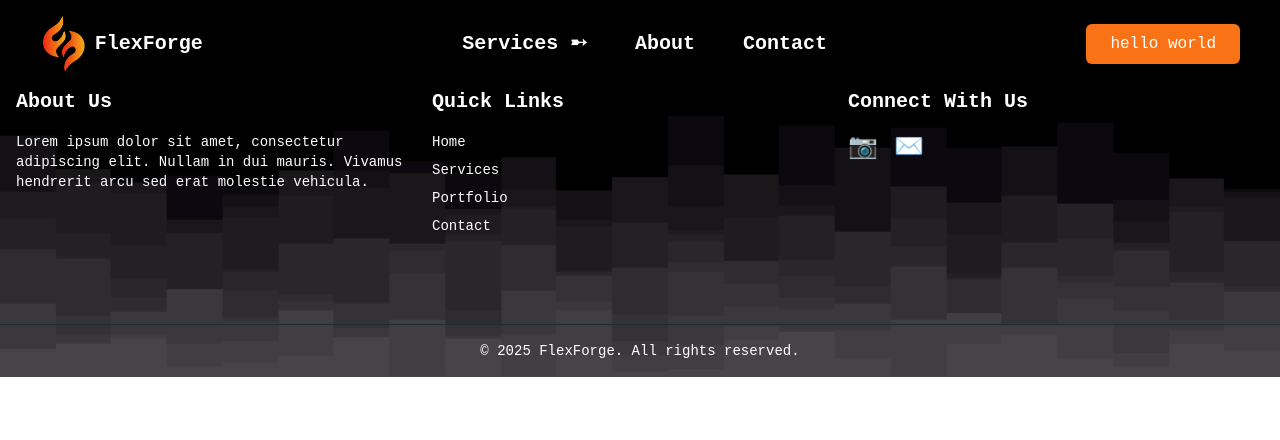
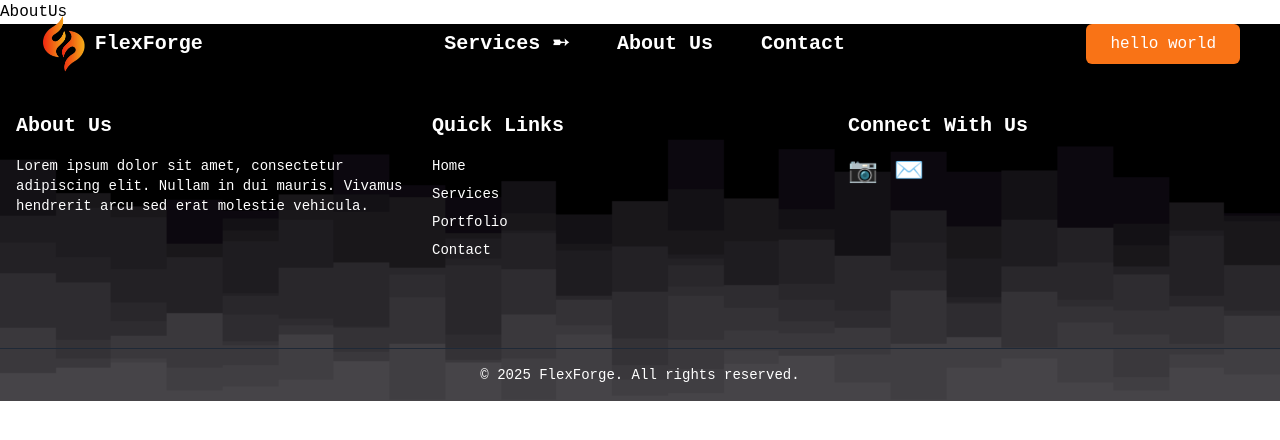
Before and after one commit to radosav-perisic/flex-forge, a React (Vite) app: page /about-us in a window 1280 px wide. Shown: the top 440 px of the page. Built offline with nearby package versions, Linux system fonts and the light colour scheme; the HTML template or start-up script is replaced by a standard one.

Commit message:
Create AboutUs page & add link to Navbar menu and route in App.tsx

```diff
--- a/src/App.tsx
+++ b/src/App.tsx
@@ -6,6 +6,7 @@ import ServicesInfo from "../src/components/ServicesInfo";
 import CustomWebsite from "../src/pages/CustomWebsite";
 import Footer from "./components/Footer";
 import SeoOptimization from "./pages/SeoOptimization";
+import AboutUs from "./pages/AboutUs";
 
 function App() {
   return (
@@ -26,6 +27,7 @@ function App() {
 
           <Route path="/custom-website" element={<CustomWebsite />} />
           <Route path="/seo-optimization" element={<SeoOptimization />} />
+          <Route path="/about-us" element={<AboutUs />} />
         </Routes>
         <Footer />
       </div>
--- a/src/components/Navbar.tsx
+++ b/src/components/Navbar.tsx
@@ -32,7 +32,7 @@ const Navbar = () => {
 
   const serviceOptions = [
     { name: "Custom Website", route: "/custom-website" },
-    { name: "SEO Improvement", route: "/seo-improvement" },
+    { name: "SEO Optimization", route: "/seo-optimization" },
     { name: "Website Redesign", route: "/website-redesign" },
   ];
 
@@ -79,9 +79,9 @@ const Navbar = () => {
               </div>
             )}
           </div>
-          <button className="text-xl font-bold hover:text-gray-500 duration-150">
-            About
-          </button>
+          <Link to='/about-us' className="text-xl font-bold hover:text-gray-500 duration-150">
+            About Us
+          </Link>
           <button className="text-xl font-bold hover:text-gray-500 duration-150">
             Contact
           </button>
--- /dev/null
+++ b/src/pages/AboutUs.tsx
@@ -0,0 +1,9 @@
+import React from 'react'
+
+const AboutUs = () => {
+  return (
+    <div>AboutUs</div>
+  )
+}
+
+export default AboutUs
```
